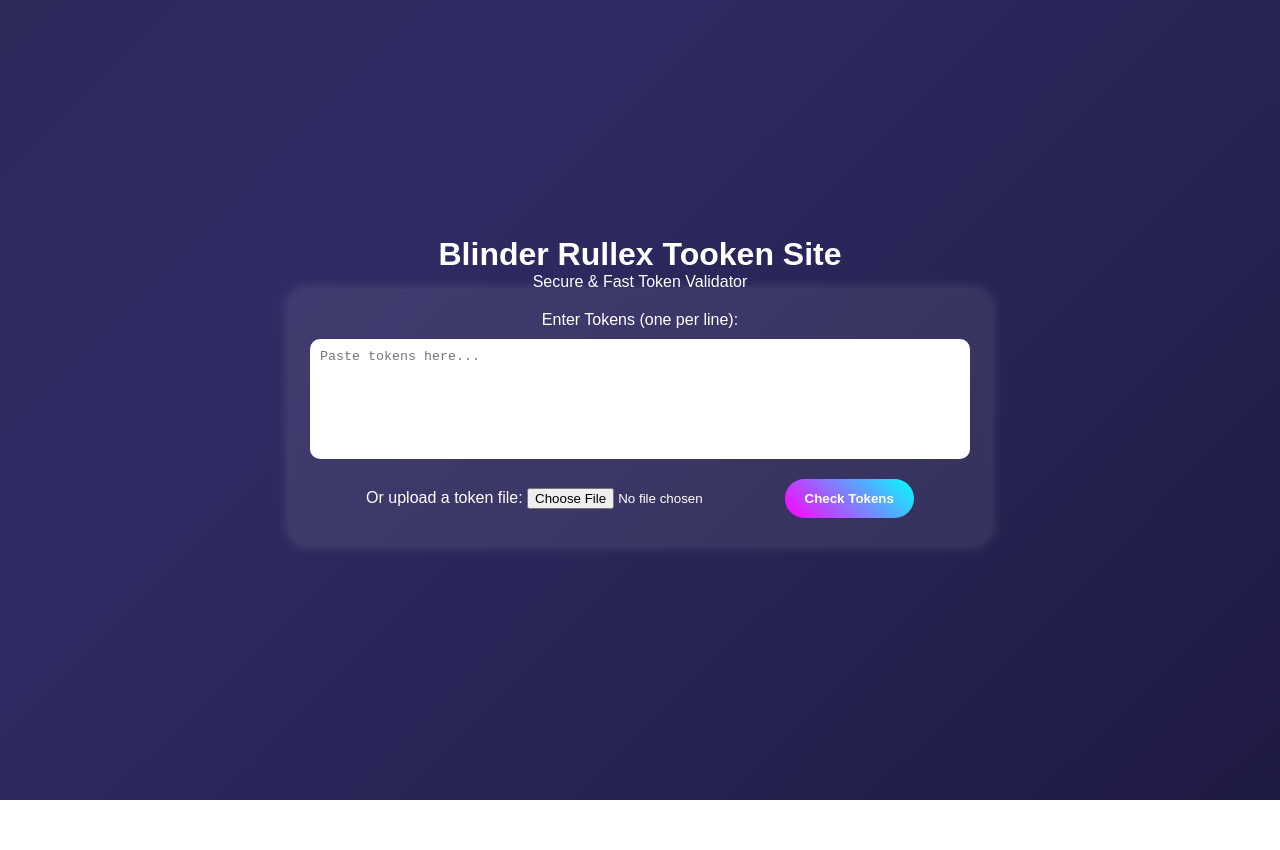
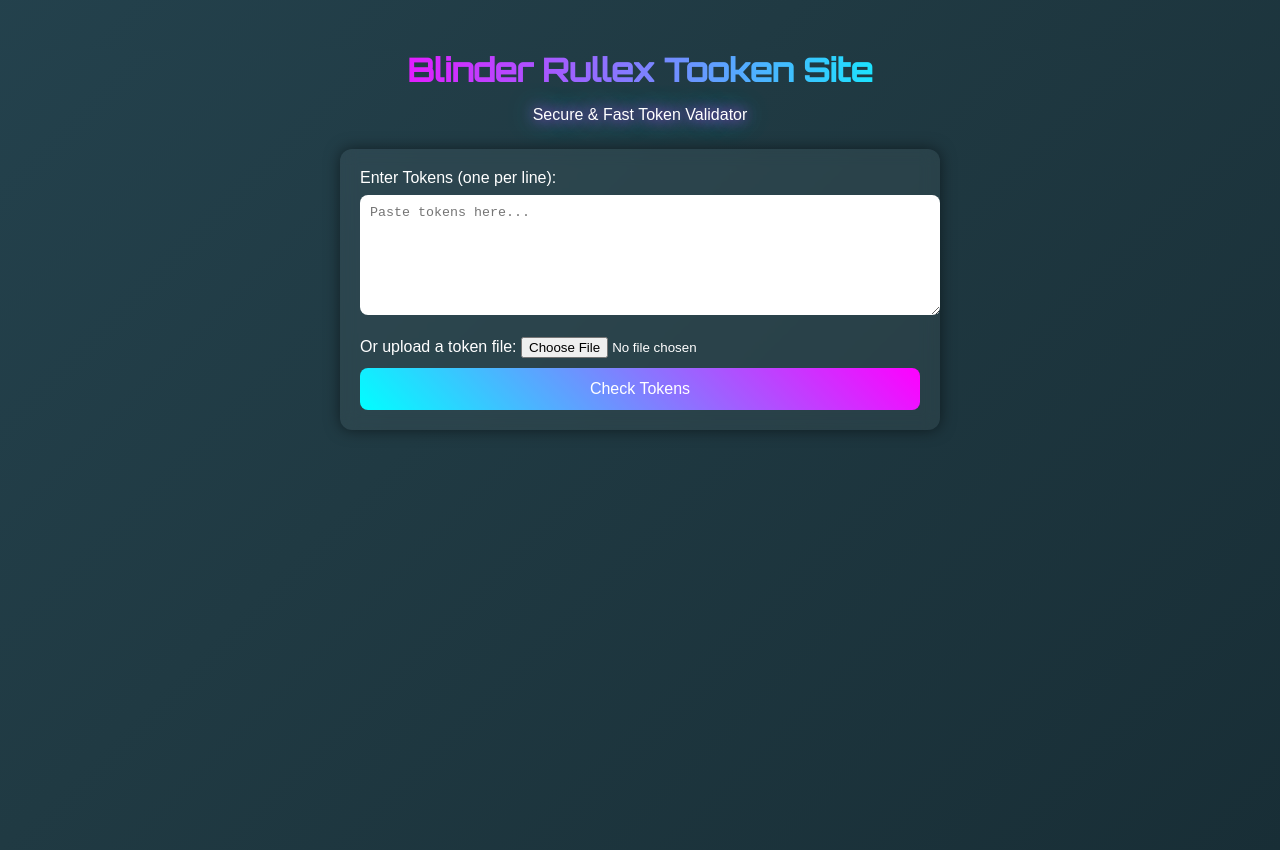
Before and after one commit to RocK-EviL/TOKEN-GENERATOR-DEVIL, a website: page public/index.html in a window 1280 px wide. Before the commit the page ends 800 px from the top, so only its background shows below. Drawn offline with Linux system fonts and the light colour scheme.

Commit message:
Update style.css

```diff
--- a/public/style.css
+++ b/public/style.css
@@ -1,138 +1,139 @@
-/* General Reset */
-* {
+/* Background animation */
+body, html {
   margin: 0;
   padding: 0;
-  box-sizing: border-box;
-}
-
-body {
+  height: 100%;
   font-family: Arial, sans-serif;
-  min-height: 100vh;
-  display: flex;
-  align-items: center;
-  justify-content: center;
-  background: linear-gradient(-45deg, #0f0c29, #302b63, #24243e, #1e1e2f);
+  background: linear-gradient(-45deg, #0f2027, #203a43, #2c5364, #1b2735);
   background-size: 400% 400%;
-  animation: gradientBG 12s ease infinite;
+  animation: gradientBG 15s ease infinite;
   color: #fff;
 }
 
-/* Container */
-.container {
-  width: 90%;
-  max-width: 700px;
-  text-align: center;
-}
-
-/* Glowing Title */
-.glow-title {
-  font-size: 2.5rem;
-  margin-bottom: 20px;
-  font-weight: bold;
-  text-shadow: 0 0 10px #ff00ff, 0 0 20px #ff00ff, 0 0 30px #ff66ff;
-  animation: glow 2s ease-in-out infinite alternate;
-}
-
-@keyframes glow {
-  from {
-    text-shadow: 0 0 10px #ff00ff, 0 0 20px #ff33cc, 0 0 30px #ff66ff;
-    color: #fff;
-  }
-  to {
-    text-shadow: 0 0 20px #00ffff, 0 0 30px #33ccff, 0 0 40px #66ffff;
-    color: #e6faff;
-  }
-}
-
-/* Background Gradient Animation */
 @keyframes gradientBG {
   0% { background-position: 0% 50%; }
   50% { background-position: 100% 50%; }
   100% { background-position: 0% 50%; }
 }
 
-/* Card Form */
-.card {
-  background: rgba(255, 255, 255, 0.08);
-  padding: 20px;
-  border-radius: 15px;
-  box-shadow: 0 0 15px rgba(255, 255, 255, 0.2);
-  margin-bottom: 20px;
-  transition: transform 0.3s ease;
+.container {
+  max-width: 600px;
+  margin: 50px auto;
+  text-align: center;
 }
 
-.card:hover {
-  transform: translateY(-5px);
+/* Stylish Title */
+.stylish-title {
+  font-family: 'Orbitron', sans-serif;
+  font-size: 2rem;
+  font-weight: 600;
+  margin-bottom: 8px;
+  background: linear-gradient(90deg, #ff00ff, #00ffff, #ff6600, #33ff77);
+  background-size: 300% 300%;
+  -webkit-background-clip: text;
+  -webkit-text-fill-color: transparent;
+  animation: colorChange 5s linear infinite;
+}
+
+@keyframes colorChange {
+  0% { background-position: 0% 50%; }
+  50% { background-position: 100% 50%; }
+  100% { background-position: 0% 50%; }
+}
+
+/* Subtitle */
+.subtitle {
+  font-size: 1rem;
+  font-weight: 400;
+  color: #fff;
+  margin-bottom: 25px;
+  text-shadow: 0 0 10px rgba(0,255,255,0.8),
+               0 0 20px rgba(255,0,255,0.6),
+               0 0 30px rgba(0,255,150,0.5);
+  animation: glowPulse 3s ease-in-out infinite;
+}
+
+@keyframes glowPulse {
+  0% { text-shadow: 0 0 5px #00ffff, 0 0 15px #ff00ff; }
+  50% { text-shadow: 0 0 15px #ff00ff, 0 0 30px #00ffff; }
+  100% { text-shadow: 0 0 5px #00ffff, 0 0 15px #ff00ff; }
+}
+
+/* Form Card */
+.card {
+  background: rgba(255, 255, 255, 0.05);
+  padding: 20px;
+  border-radius: 12px;
+  box-shadow: 0 0 15px rgba(0,0,0,0.5);
+  backdrop-filter: blur(8px);
+  text-align: left;
 }
 
 textarea {
   width: 100%;
-  height: 120px;
-  margin-top: 10px;
-  margin-bottom: 15px;
-  border-radius: 10px;
+  height: 100px;
+  margin: 8px 0;
   padding: 10px;
+  border-radius: 8px;
   border: none;
-  resize: none;
   outline: none;
 }
 
 input[type="file"] {
-  margin: 10px 0 15px;
+  margin: 10px 0;
 }
 
 button {
-  background: linear-gradient(45deg, #ff00ff, #00ffff);
+  width: 100%;
+  padding: 12px;
   border: none;
-  padding: 12px 20px;
-  border-radius: 25px;
+  border-radius: 8px;
+  background: linear-gradient(45deg, #00ffff, #ff00ff);
+  color: white;
+  font-size: 1rem;
   cursor: pointer;
-  font-weight: bold;
-  color: #fff;
-  transition: 0.3s ease;
+  transition: 0.3s;
 }
 
 button:hover {
-  opacity: 0.85;
+  background: linear-gradient(45deg, #ff00ff, #00ffff);
   transform: scale(1.05);
 }
 
 /* Results */
 .results {
-  display: flex;
-  flex-direction: column;
-  gap: 15px;
+  margin-top: 20px;
 }
 
 .result-card {
-  background: rgba(0, 0, 0, 0.6);
+  background: rgba(0,0,0,0.4);
+  border-radius: 10px;
   padding: 15px;
-  border-radius: 12px;
+  margin-bottom: 10px;
   cursor: pointer;
-  transition: 0.3s ease;
-  text-align: left;
+  transition: all 0.3s ease;
+}
+
+.result-valid {
+  border-left: 5px solid #00ff99;
+}
+
+.result-invalid {
+  border-left: 5px solid #ff0066;
 }
 
 .result-card:hover {
   transform: scale(1.02);
-}
-
-.result-valid {
-  border-left: 6px solid #00ff99;
-}
-
-.result-invalid {
-  border-left: 6px solid #ff0066;
+  box-shadow: 0 0 15px rgba(0,255,255,0.3);
 }
 
 .result-summary {
-  font-size: 1.2rem;
   font-weight: bold;
 }
 
 .result-details {
+  display: none;
   margin-top: 8px;
-  display: none;
 }
 
 .result-card.expanded .result-details {
```
